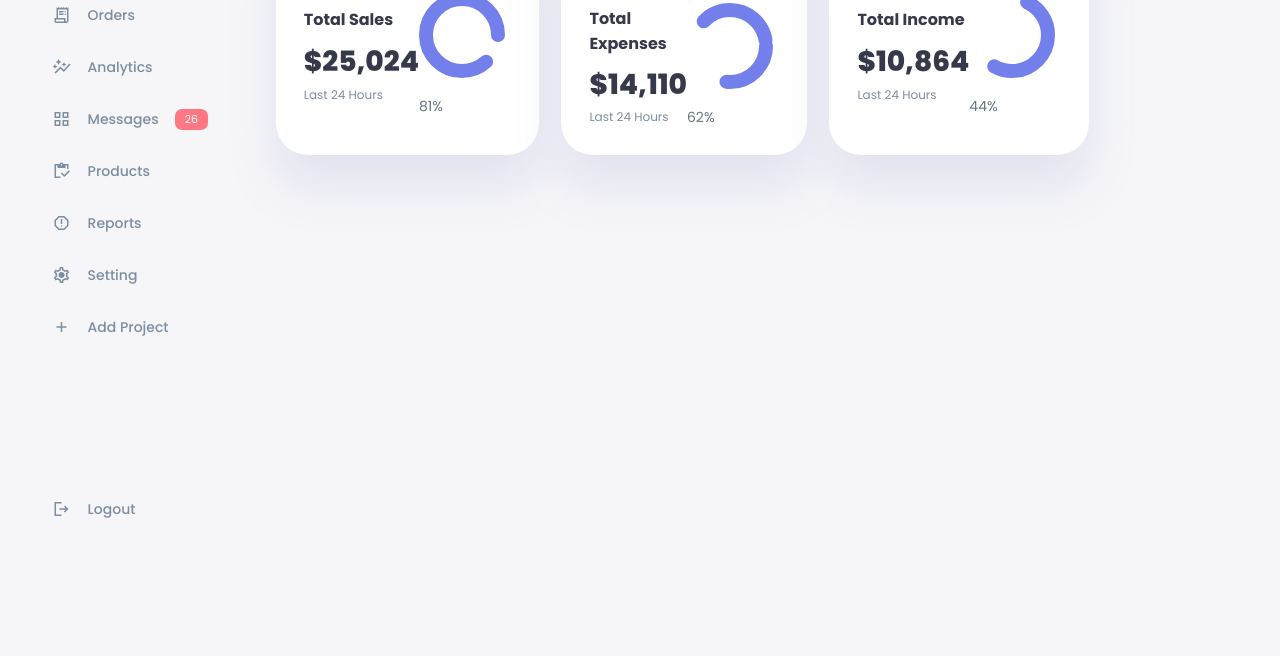
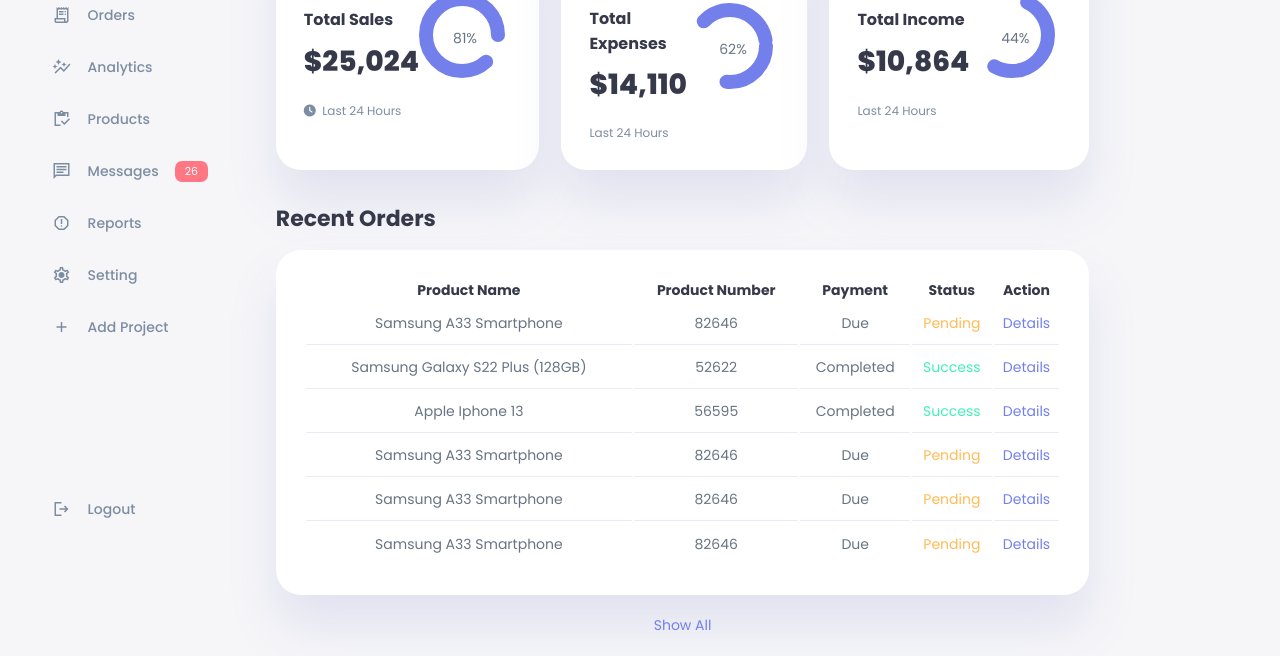
Before and after one commit to rkkumar6247/dashboard, a plain HTML site: page index.html in a window 1280 px wide. Shown: the part 220-876 px from the top of the page. Before the commit the page ends 800 px from the top, so only its background shows below. Drawn offline with nearby package versions, Linux system fonts and the light colour scheme.

Commit message:
main section completed

```diff
--- a/css/style.css
+++ b/css/style.css
@@ -16,7 +16,7 @@
     --color-dark-variant: #677483;
     --color-background: #f6f6f9;
 
-    --card-border-radius: 32px;
+    --card-border-radius: 25px;
     --border-radius-1: 7px;
     --border-radius-2: 13px;
     --border-radius-3: 20px;
@@ -272,7 +272,7 @@ main .insights .insight-card:hover{
     box-shadow: none;
 }
 
-main .insights .insight-card span{
+main .insights .insight-card .icon span{
     background: var(--color-primary);
     padding: 8px;
     border-radius: 50%;
@@ -280,10 +280,10 @@ main .insights .insight-card span{
     font-size: 32px;
 }
 
-main .insights .insight-card.expenses span{
+main .insights .insight-card.expenses .icon span{
     background-color: var(--color-danger);
 }
-main .insights .insight-card.income span{
+main .insights .insight-card.income .icon span{
     background-color: var(--color-success);
 }
 
@@ -298,10 +298,16 @@ main .insights h3{
     font-size: 16px;
 }
 
+main .insights small{
+    margin-top: 18px;
+    display: block;
+}
+
 main .insights .progress{
     width: 92px;
     height: 92px;
     border-radius: 50%;
+    position: relative;
 }
 
 main .insights svg{
@@ -331,3 +337,51 @@ main .insights .income svg circle{
     stroke-dashoffset: 35;
     stroke-dasharray: 110;
 }
+
+main .insights .progress .number{
+    position: absolute;
+    top: 0;
+    left: 0;
+    height: 100%;
+    width: 100%;
+    display: flex;
+    justify-content: center;
+    align-items: center;
+}
+
+main .recent-orders{
+    margin-top: 32px;
+}
+
+main .recent-orders h2{
+    margin-bottom: 15px;
+}
+
+main .recent-orders table{
+    width: 100%;
+    background: var(--color-white);
+    padding: var(--card-padding);
+    border-radius: var(--card-border-radius);
+    box-shadow: var(--box-shadow);
+    text-align: center;
+    transition: all 0.3s ease;
+}
+
+main .recent-orders table:hover{
+    box-shadow: none;
+}
+
+main table tbody td{
+    height: 42px;
+    border-bottom: 1px solid var(--color-light);
+    color: var(--color-dark-variant);
+}
+
+main table tbody tr:last-child td{
+    border: none;
+}
+
+main .recent-orders .show-all{
+    text-align: center;
+    padding: 20px 0;
+}
--- a/index.html
+++ b/index.html
@@ -10,6 +10,8 @@
     <link rel="stylesheet"
         href="https://fonts.googleapis.com/css2?family=Material+Symbols+Sharp:opsz,wght,FILL,GRAD@48,400,0,0" />
     <link rel="stylesheet" href="https://fonts.googleapis.com/css2?family=Material+Icons+Sharp" />
+    <!-- FONTAWESOME -->
+    <script src="https://kit.fontawesome.com/07d3dd4226.js" crossorigin="anonymous"></script>
     <!-- STYLESHEET -->
     <link rel="stylesheet" href="css/style.css">
 </head>
@@ -46,13 +48,13 @@
                     <h3>Analytics</h3>
                 </a>
                 <a href="#">
-                    <span class="material-symbols-sharp">grid_view</span>
+                    <span class="material-symbols-sharp">inventory</span>
+                    <h3>Products</h3>
+                </a>
+                <a href="#">
+                    <span class="material-symbols-sharp">message</span>
                     <h3>Messages</h3>
                     <span class="message-count">26</span>
-                </a>
-                <a href="#">
-                    <span class="material-symbols-sharp">inventory</span>
-                    <h3>Products</h3>
                 </a>
                 <a href="#">
                     <span class="material-symbols-sharp">report</span>
@@ -83,7 +85,9 @@
             <div class="insights">
                 <!-- Insight card item start -->
                 <div class="insight-card sales">
-                    <span class="material-icons-sharp">analytics</span>
+                    <div class="icon">
+                        <span class="material-icons-sharp">analytics</span>
+                    </div>
                     <div class="middle">
                         <div class="left content">
                             <h3>Total Sales</h3>
@@ -99,14 +103,16 @@
                         </div>
                     </div>
                     <div class="bottom">
-                        <small class="text-muted">Last 24 Hours</small>
+                        <small class="text-muted"><i class="fa fa-clock"></i>&nbsp; Last 24 Hours</small>
                     </div>
                 </div>
                 <!-- Insight card item end -->
 
                 <!-- Insight card item start -->
                 <div class="insight-card expenses">
-                    <span class="material-icons-sharp">bar_chart</span>
+                    <div class="icon">
+                        <span class="material-icons-sharp">bar_chart</span>
+                    </div>
                     <div class="middle">
                         <div class="left content">
                             <h3>Total Expenses</h3>
@@ -129,7 +135,9 @@
 
                 <!-- Insight card item start -->
                 <div class="insight-card income">
-                    <span class="material-icons-sharp">stacked_line_chart</span>
+                    <div class="icon">
+                        <span class="material-icons-sharp">stacked_line_chart</span>
+                    </div>
                     <div class="middle">
                         <div class="left content">
                             <h3>Total Income</h3>
@@ -150,7 +158,71 @@
                 </div>
                 <!-- Insight card item end -->
             </div>
+
+            <div class="recent-orders">
+                <h2>Recent Orders</h2>
+                <table>
+                    <thead>
+                        <tr>
+                            <th>Product Name</th>
+                            <th>Product Number</th>
+                            <th>Payment</th>
+                            <th>Status</th>
+                            <th>Action</th>
+                        </tr>
+                    </thead>
+                    <tbody>
+                        <tr>
+                            <td>Samsung A33 Smartphone</td>
+                            <td>82646</td>
+                            <td>Due</td>
+                            <td class="warning">Pending</td>
+                            <td><a href="#" class="primary">Details</a></td>
+                        </tr>
+                        <tr>
+                            <td>Samsung Galaxy S22 Plus (128GB)</td>
+                            <td>52622</td>
+                            <td>Completed</td>
+                            <td class="success">Success</td>
+                            <td><a href="#" class="primary">Details</a></td>
+                        </tr>
+                        <tr>
+                            <td>Apple Iphone 13</td>
+                            <td>56595</td>
+                            <td>Completed</td>
+                            <td class="success">Success</td>
+                            <td><a href="#" class="primary">Details</a></td>
+                        </tr>
+                        <tr>
+                            <td>Samsung A33 Smartphone</td>
+                            <td>82646</td>
+                            <td>Due</td>
+                            <td class="warning">Pending</td>
+                            <td><a href="#" class="primary">Details</a></td>
+                        </tr>
+                        <tr>
+                            <td>Samsung A33 Smartphone</td>
+                            <td>82646</td>
+                            <td>Due</td>
+                            <td class="warning">Pending</td>
+                            <td><a href="#" class="primary">Details</a></td>
+                        </tr>
+                        <tr>
+                            <td>Samsung A33 Smartphone</td>
+                            <td>82646</td>
+                            <td>Due</td>
+                            <td class="warning">Pending</td>
+                            <td><a href="#" class="primary">Details</a></td>
+                        </tr>
+                    </tbody>
+                </table>
+                <div class="show-all">
+                    <a href="" class="primary">Show All</a>
+                </div>
+            </div>
         </main>
+        <!-- END OF MAIN -->
+
         <div class="right-sidebar">
 
         </div>
```
